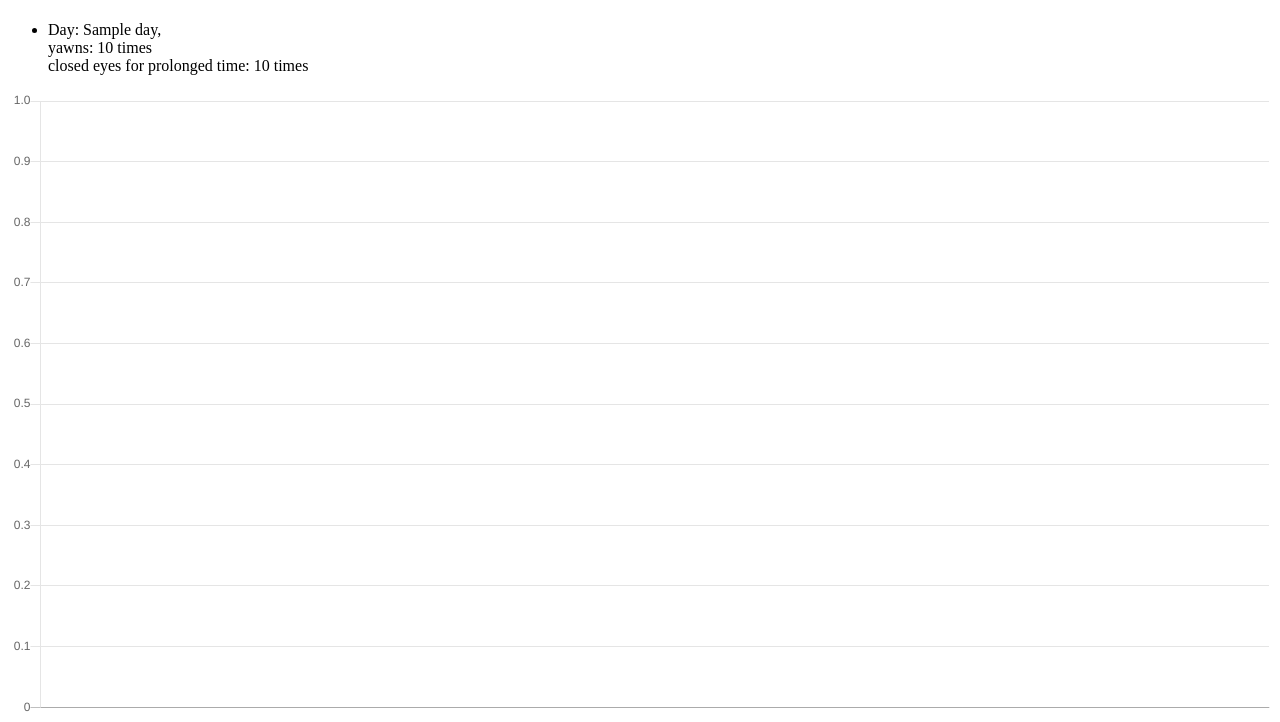
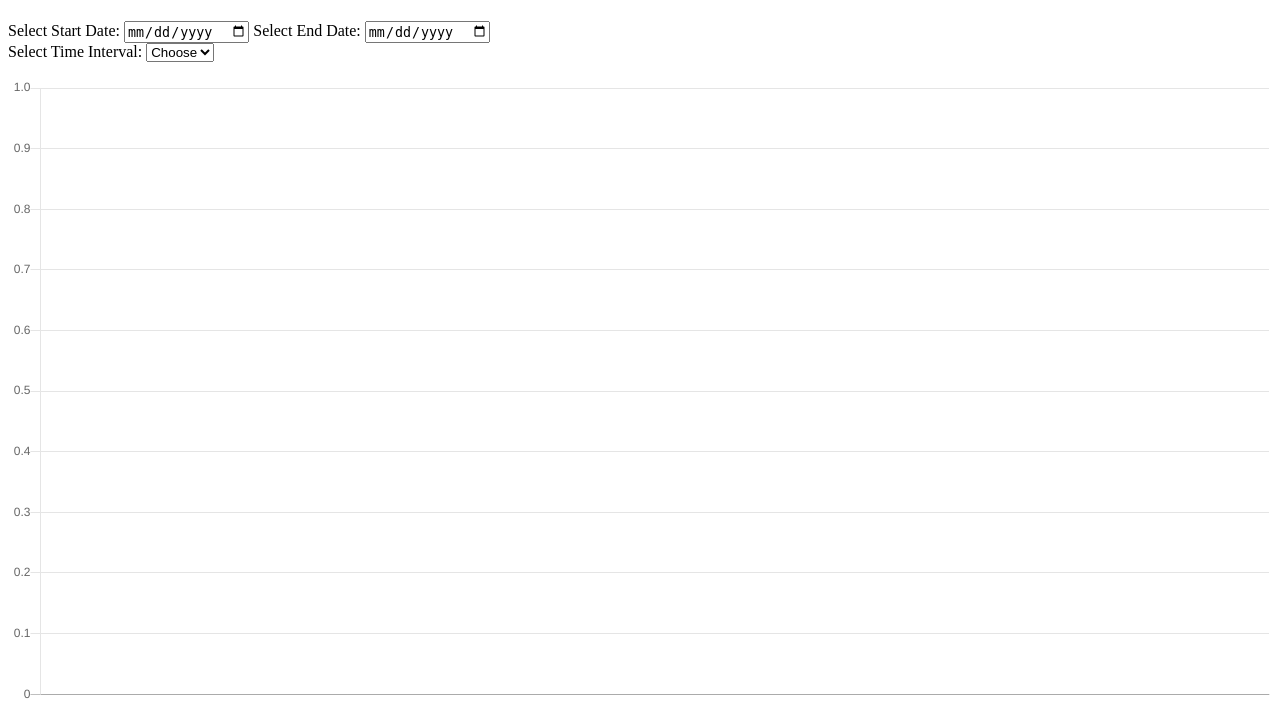
Before and after one commit to emjot13/bachelors_thesis_raspberry, a Django app: template templates/tiredness_stats.html in a window 1280 px wide. Shown: the top 722 px of the page. Run offline with Django 4.2, Linux system fonts and the light colour scheme; the template is opened without the code that fills it: most values are stand-ins (such as "Sample title", 1, 10 or a date in 2020).

Commit message:
added interval and date selection

```diff
--- a/templates/tiredness_stats.html
+++ b/templates/tiredness_stats.html
@@ -3,11 +3,13 @@
   <head>
     <title>Example Template</title>
     <script src="https://cdn.jsdelivr.net/npm/chart.js@2.9.3/dist/Chart.min.js"></script>
+<!--    <script src="https://code.jquery.com/jquery-3.6.0.min.js"></script>-->
+
               <script>
   function createChart() {
     var ctx = document.getElementById('myChart').getContext('2d');
     var chart = new Chart(ctx, {
-      type: 'bar',
+      type: 'line',
       data: {{ chart_data|safe }},
       options: {
         scales: {
@@ -25,10 +27,75 @@
   </head>
   <body>
     <h1>{{ message }}</h1>
+
+<form>
+  <label for="date-input">Select Start Date:</label>
+  <input type="date" id="date-input" name="start_date">
+  <label for="end-date-input">Select End Date:</label>
+  <input type="date" id="end-date-input" name="end_date">
+  <script>
+    var startDateInput = document.getElementById("date-input");
+    var endDateInput = document.getElementById("end-date-input");
+    startDateInput.addEventListener("change", function() {
+      var startValue = startDateInput.value;
+      var endValue = endDateInput.value;
+      // update chart data based on selectedValue
+      var currentUrl = new URL(window.location.href);
+      var searchParams = new URLSearchParams(currentUrl.search);
+      searchParams.delete("start_date");
+      searchParams.append("start_date", startValue);
+      if (endValue) {
+        searchParams.append("end_date", endValue);
+      }
+      currentUrl.search = searchParams.toString();
+      window.location = currentUrl.toString();
+    });
+    endDateInput.addEventListener("change", function() {
+      var startValue = startDateInput.value;
+      var endValue = endDateInput.value;
+      var currentUrl = new URL(window.location.href);
+      var searchParams = new URLSearchParams(currentUrl.search);
+      searchParams.delete("end_date");
+      searchParams.append("end_date", endValue);
+      if (startValue) {
+        searchParams.append("start_date", startValue);
+      }
+      currentUrl.search = searchParams.toString();
+      window.location = currentUrl.toString();
+    });
+  </script>
+</form>
+
+
+    <form>
+  <label for="time-interval">Select Time Interval:</label>
+  <select id="time-interval" name="time-interval">
+    <option value="1">Choose</option>
+    <option value="1">1 min</option>
+    <option value="5">5 min</option>
+    <option value="15">15 min</option>
+    <option value="60">1 hour</option>
+  </select>
+<script>
+  var select = document.getElementById("time-interval");
+  select.addEventListener("change", function() {
+      var selectedValue = select.value;
+    var currentUrl = new URL(window.location.href);
+    var searchParams = new URLSearchParams(currentUrl.search);
+    searchParams.delete("time_interval");
+    searchParams.append("time_interval", selectedValue);
+    currentUrl.search = searchParams.toString();
+    window.location = currentUrl.toString();
+  });
+</script>
+
+</form>
+
+
     <ul>
-      {% for item in items %}
-      <li>Day: {{ item.day }}, <div>yawns: {{item.yawns}} times</div> <div>closed eyes for prolonged time: {{item.sleep}} times</div></li>
-      {% endfor %}
+<!--      {% for item in items %}-->
+<!--      <li>Day: {{ item.day }}, <div>yawns: {{item.yawns}} times</div> <div>closed eyes for prolonged time: {{item.sleep}} times</div></li>-->
+<!--      {% endfor %}-->
     </ul>
 
   <canvas id="myChart"></canvas>
```
Also changed, not shown: database/client.py (+57 -37 lines), main/views.py (+45 -1 lines).
